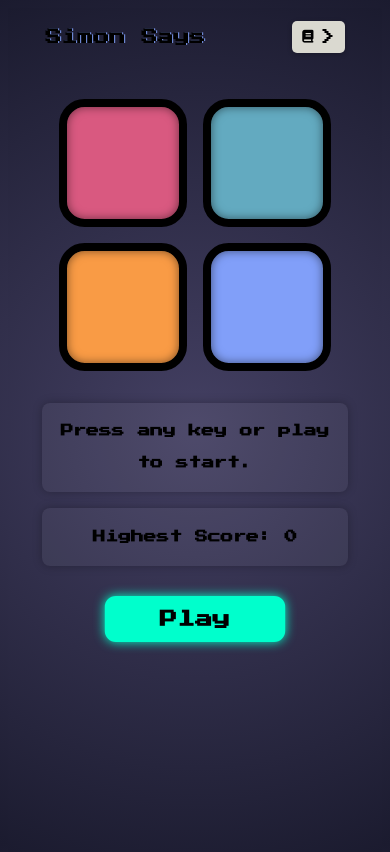
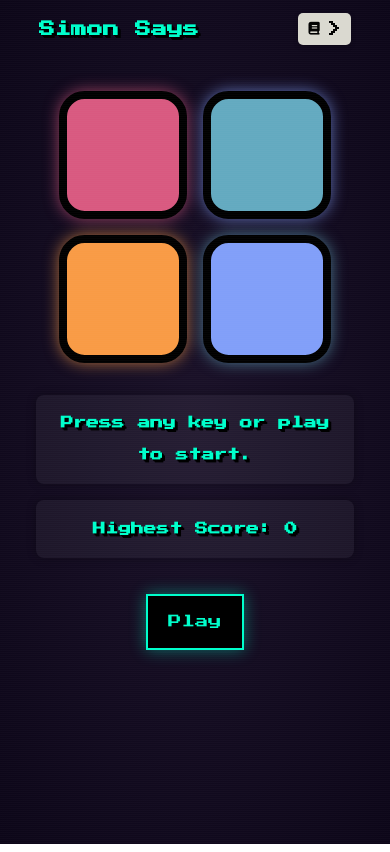
Before and after one commit to keshavbansll/Simon-Says, a plain HTML site: page index.html in a window 390 px wide. Drawn offline with Linux system fonts and the light colour scheme.

Commit message:
UX update and SFX added

```diff
--- a/app.js
+++ b/app.js
@@ -7,6 +7,13 @@ let restart = document.querySelector(".restart");
 let rulesBtn = document.querySelector(".rules");
 let rulesInfo = document.querySelector(".info");
 highScore.innerHTML = `Highest Score: ${highest}`;
+
+const sounds = {
+  red: new Audio("assets/sound/red.wav"),
+  blue: new Audio("assets/sound/blue.wav"),
+  yellow: new Audio("assets/sound/yellow.wav"),
+  purple: new Audio("assets/sound/purple.wav"),
+};
 
 let toggle = false;
 
@@ -66,7 +73,9 @@ startBtn.addEventListener("click", function () {
   this.classList.add("opacity");
 });
 
-document.addEventListener("keydown", startGame);
+document.addEventListener("keydown", (e) => {
+  if (!started && /^[a-zA-Z0-9]$/.test(e.key)) startGame();
+});
 
 function btnFlash(btn) {
   btn.classList.add("darken");
@@ -93,6 +102,9 @@ function scoreUp() {
       const color = gameSeq[i];
       const btn = document.querySelector(`.${color}`);
       btnFlash(btn);
+
+      sounds[color].currentTime = 0;
+      sounds[color].play();
     }, i * flashDelay);
   }
 }
@@ -135,6 +147,9 @@ function btnPress() {
   let userColor = btn.getAttribute("id");
   userSeq.push(userColor);
 
+  sounds[userColor].currentTime = 0;
+  sounds[userColor].play();
+
   checkSeq(userSeq.length - 1);
 }
 
--- a/main.css
+++ b/main.css
@@ -2,7 +2,7 @@
     text-align: center;
     outline: none;
     -webkit-tap-highlight-color: transparent;
-    font-family: "Press Start 2P";
+    font-family: "Press Start 2P", sans-serif;
     line-height: 2rem;
 }
 
@@ -11,20 +11,36 @@
     box-shadow: none;
 }
 
-html, body{
+html, body {
     height: 100%;
-    background: radial-gradient(circle at center, #444063, #1b1b2f);
+    margin: 0;
+    background: radial-gradient(ellipse at center, #1a1128 0%, #0c0618 100%);
+    background-attachment: fixed;
 }
 
-body::before {
+body::after {
   content: "";
   position: fixed;
-  top: 0; left: 0;
-  height: 100%; width: 100%;
-  background: url('noise.png');
-  opacity: 0.04;
+  top: 0;
+  left: 0;
+  height: 100%;
+  width: 100%;
+  background-image: repeating-linear-gradient(
+    to bottom,
+    rgba(255,255,255,0.02),
+    rgba(255,255,255,0.02) 1px,
+    transparent 1px,
+    transparent 2px
+  );
+  z-index: 1;
   pointer-events: none;
-  z-index: 0;
+}
+
+h2, h3, .score, .high-score, .startBtn {
+    color: #00ffcc;
+    text-shadow: 1px 1px 0 #000, 2px 2px 0 #000, 3px 3px 0 #000;
+    z-index: 2;
+    position: relative;
 }
 
 section{
@@ -45,26 +61,33 @@ section div{
     border: 8px solid black;
     cursor: pointer;
     transition: transform 0.1s, box-shadow 0.1s;
+    box-shadow: inset 0 0 10px rgba(0,0,0,0.6), 0 0 15px rgba(255,255,255,0.05), 0 0 20px rgba(0, 255, 255, 0.1);
+    transition: all 0.2s ease-in-out;
 }
 
-section div{
-    box-shadow: inset 0 0 10px rgba(0,0,0,0.5);
-}
+.red, .blue, .yellow, .purple {
+    transition: all 0.2s ease-in-out;
+    box-shadow: inset 0 0 10px rgba(0,0,0,0.6), 0 0 15px rgba(255,255,255,0.05);
+    }
 
 .red {
     background-color: #d95980;
+    box-shadow: 0 0 15px #d95980aa;
 }
 
 .blue{
     background-color: #63aac0;
+    box-shadow: 0 0 15px #819ff9aa;
 }
 
 .yellow{
     background-color: #f99b45;
+    box-shadow: 0 0 15px #f99b45aa;
 }
 
 .purple{
     background-color: #819ff9;
+    box-shadow: 0 0 15px #63aac0aa;
 }
 
 .darken{
@@ -82,17 +105,16 @@ section div{
 }
 
 .startBtn{
-    background-color: #00ffcc;
-    font-size: 1rem;
-    font-weight: bold;
-    border-radius: 10px;
-    padding: 0.2rem 3rem;
-    margin: 1rem 2rem 1rem 2rem;
-    color: black;
+    margin-top: 20px;
+    margin-bottom: 2rem;
+    padding: 10px 20px;
+    background-color: black;
+    border: 2px solid #00ffcc;
+    color: #00ffcc;
+    cursor: pointer;
+    box-shadow: 0 0 15px #00ffcc66;
     opacity: 0;
-    animation: pulse 2s infinite;
-    border: 2px solid #00ffcc;
-    box-shadow: 0 0 10px #00ffcc;
+    cursor: default;
 }
 
 .startBtn:active{
@@ -132,11 +154,6 @@ header{
     flex-wrap: wrap;
 }
 
-header h2{
-    cursor: pointer;
-    text-shadow: 1px 0 #819ff9;
-}
-
 .rules{
     display: flex;
     gap: 0.3rem;
@@ -171,6 +188,8 @@ header h2{
     padding: 1rem 2rem;
     border-radius: 10px;
     box-shadow: 0rem 0.1rem 5rem #000000af;
+    z-index: 999;
+    line-height: 1rem;
 }
 
 .slide-down{
--- a/media.css
+++ b/media.css
@@ -12,6 +12,7 @@
 
   .startBtn{
       opacity: 1;
+      cursor: pointer;
   }
 
   .restart{
@@ -19,12 +20,13 @@
   }
 
   .info{
-    padding: 0.5rem 1rem;
+    padding: 0.5rem 0.8rem;
     width: 80%;
   }
 
   .info h4, .info p, .info ul, .info > ul > li{
-    font-size: 1rem;
+    font-size: 0.6rem;
+    line-height: 1rem;
   }
 
   h2{
```
Also changed, not shown: 4 other files.
